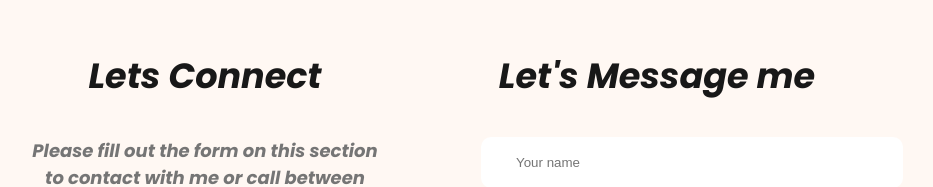
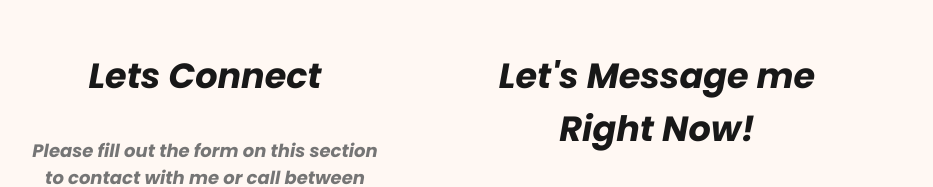
Before and after one commit to shaker-ullah/webdeveloper-portfolio, a plain HTML site: page index.html in a window 1280 px wide. Shown: the part 3476-3663 px from the top of the page, without its empty margins (209-1142 px from the left). Drawn offline with Linux system fonts and the light colour scheme.

Commit message:
chages some text

```diff
--- a/index.html
+++ b/index.html
@@ -173,7 +173,7 @@
         </div>
     </div>
     <div class="footer-column">
-        <h3 class="section-title">Let's Message me</h3>
+        <h3 class="section-title">Let's Message me Right Now!</h3>
         <form class="contact" action="">
             <input type="text" name="" placeholder="Your name" id="">
             <input type="email" name="" placeholder="Your Email" id="">
```
